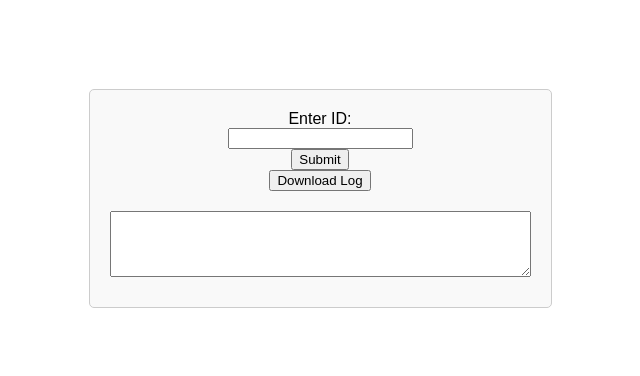
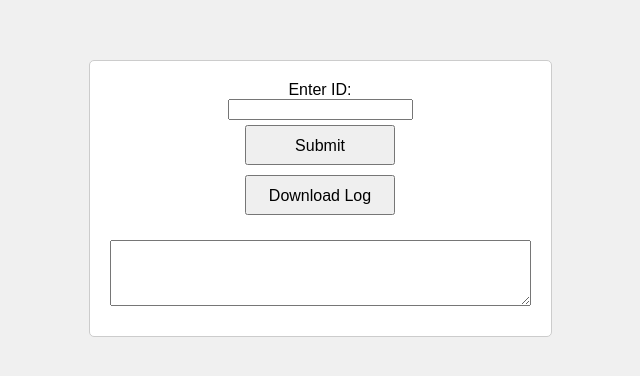
Before and after one commit to ottonisd/RestroomLog, a plain HTML site: page index.html in a window 1280 px wide. Shown: the part 202-578 px from the top of the page, without its empty margins (320-960 px from the left). Drawn offline with Linux system fonts and the light colour scheme.

Commit message:
Update index.html

```diff
--- a/index.html
+++ b/index.html
@@ -12,22 +12,29 @@
             display: flex;
             align-items: center;
             justify-content: center;
+            background-color: #f0f0f0;
         }
         .content {
             display: flex;
             flex-direction: column;
             align-items: center;
-            justify-content: center;
             padding: 20px;
             border: 1px solid #ccc;
             border-radius: 5px;
-            background-color: #f9f9f9;
+            background-color: #fff;
         }
         .container {
             margin-bottom: 10px;
             display: flex;
             flex-direction: column;
             align-items: center;
+        }
+        .button-size {
+            width: 150px; /* Adjust width as needed */
+            height: 40px; /* Adjust height as needed */
+            font-size: 16px; /* Adjust font size for better readability */
+            padding: 10px; /* Adds space inside the button */
+            margin: 5px; /* Adds space around the button */
         }
         textarea {
             margin-top: 10px;
@@ -39,8 +46,8 @@
         <div class="container">
             <label for="text_input1">Enter ID:</label>
             <input type="text" id="text_input1">
-            <button id="button1">Submit</button>
-            <button id="button2">Download Log</button>
+            <button id="button1" class="button-size">Submit</button>
+            <button id="button2" class="button-size">Download Log</button>
         </div>
         <div class="container">
             <textarea id="text_area2" rows="4" cols="50" readonly></textarea>
```
